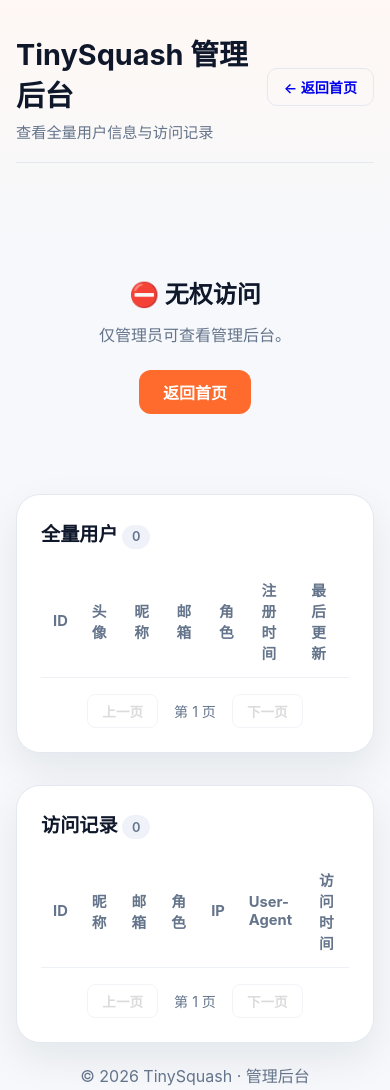
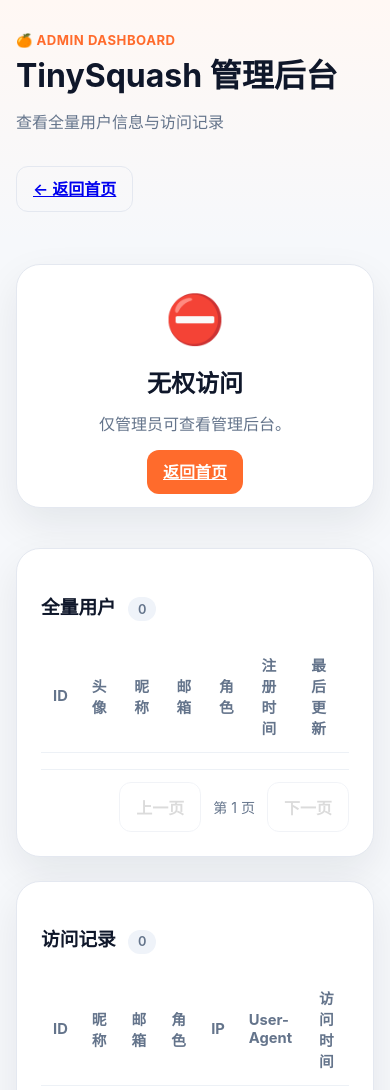
Before and after one commit to cable5881/tiny-squash, a website: page public/admin.html in a window 390 px wide. Shown: the top 1090 px of the page. Drawn offline with Linux system fonts and the light colour scheme; no server answers.

Commit message:
ui: optimize admin dashboard UI to match site-wide design
- Redesign admin page structure to align with home page
- Use global style variables (color, radius, shadow) for consistency
- Remove custom purple theme, reuse primary orange color
- Standardize card, button, table styles matching home page
- Add loading spinner animation
- Improve visual hierarchy and spacing
- Optimize responsive layout

```diff
--- a/public/admin.html
+++ b/public/admin.html
@@ -9,26 +9,35 @@
   </head>
   <body>
     <div class="page-shell">
-      <header class="admin-header">
+      <header class="hero">
         <div>
-          <h1 class="admin-title">TinySquash 管理后台</h1>
-          <p class="admin-subtitle">查看全量用户信息与访问记录</p>
+          <p class="eyebrow">🍊 Admin Dashboard</p>
+          <h1 class="hero-title">TinySquash 管理后台</h1>
+          <p class="hero-copy">查看全量用户信息与访问记录</p>
         </div>
-        <a href="/" class="ghost-btn admin-back-btn">← 返回首页</a>
+        <div class="hero-actions">
+          <a href="/" class="ghost-btn">← 返回首页</a>
+        </div>
       </header>
 
-      <div id="admin-loading" class="admin-loading">正在验证权限...</div>
+      <div id="admin-loading" class="admin-loading">
+        <div class="loading-spinner"></div>
+        <p>正在验证权限...</p>
+      </div>
       <div id="admin-denied" class="admin-denied hidden">
-        <h2>⛔ 无权访问</h2>
-        <p>仅管理员可查看管理后台。</p>
-        <a href="/" class="primary-btn">返回首页</a>
+        <div class="panel" style="max-width: 400px; margin: 0 auto; text-align: center;">
+          <div style="font-size: 3rem; margin-bottom: 16px;">⛔</div>
+          <h2 style="margin: 0 0 12px;">无权访问</h2>
+          <p style="color: var(--muted); margin: 0 0 24px;">仅管理员可查看管理后台。</p>
+          <a href="/" class="primary-btn">返回首页</a>
+        </div>
       </div>
 
       <main id="admin-content" class="admin-content hidden">
         <!-- 用户管理 -->
-        <section class="admin-section">
-          <div class="admin-section-header">
-            <h2>全量用户 <span id="user-total" class="badge">0</span></h2>
+        <section class="panel">
+          <div class="panel-title-row">
+            <h3>全量用户 <span id="user-total" class="badge">0</span></h3>
           </div>
           <div class="table-wrap">
             <table>
@@ -48,15 +57,15 @@
           </div>
           <div class="pagination">
             <button id="user-prev" class="ghost-btn" disabled>上一页</button>
-            <span id="user-page-info">第 1 页</span>
+            <span id="user-page-info" class="page-info">第 1 页</span>
             <button id="user-next" class="ghost-btn" disabled>下一页</button>
           </div>
         </section>
 
         <!-- 访问记录 -->
-        <section class="admin-section">
-          <div class="admin-section-header">
-            <h2>访问记录 <span id="visit-total" class="badge">0</span></h2>
+        <section class="panel">
+          <div class="panel-title-row">
+            <h3>访问记录 <span id="visit-total" class="badge">0</span></h3>
           </div>
           <div class="table-wrap">
             <table>
@@ -76,7 +85,7 @@
           </div>
           <div class="pagination">
             <button id="visit-prev" class="ghost-btn" disabled>上一页</button>
-            <span id="visit-page-info">第 1 页</span>
+            <span id="visit-page-info" class="page-info">第 1 页</span>
             <button id="visit-next" class="ghost-btn" disabled>下一页</button>
           </div>
         </section>
--- a/public/style.css
+++ b/public/style.css
@@ -516,6 +516,7 @@
   max-width: 200px;
 }
 
+
 /* ===== 管理员入口按钮 ===== */
 .admin-link {
   display: inline-flex;
@@ -534,35 +535,7 @@
   color: #2563eb;
 }
 
-/* ===== 管理后台页面 ===== */
-.admin-header {
-  display: flex;
-  justify-content: space-between;
-  align-items: center;
-  margin-bottom: 32px;
-  padding-bottom: 20px;
-  border-bottom: 1px solid var(--panel-border);
-}
-
-.admin-title {
-  margin: 0;
-  font-size: 1.8rem;
-}
-
-.admin-subtitle {
-  margin: 6px 0 0;
-  color: var(--muted);
-  font-size: 0.95rem;
-}
-
-.admin-back-btn {
-  white-space: nowrap;
-  padding: 8px 16px;
-  border-radius: 10px;
-  text-decoration: none;
-  font-size: 0.88rem;
-}
-
+/* ===== 管理后台样式 ===== */
 .admin-loading {
   text-align: center;
   padding: 80px 0;
@@ -570,51 +543,29 @@
   font-size: 1.1rem;
 }
 
-.admin-denied {
-  text-align: center;
-  padding: 80px 0;
+.loading-spinner {
+  display: inline-block;
+  width: 32px;
+  height: 32px;
+  border: 3px solid var(--panel-border);
+  border-top-color: var(--primary);
+  border-radius: 50%;
+  animation: spin 0.8s linear infinite;
+  margin-bottom: 16px;
 }
 
-.admin-denied h2 {
-  font-size: 1.5rem;
-  margin: 0 0 12px;
+@keyframes spin {
+  to { transform: rotate(360deg); }
 }
 
-.admin-denied p {
-  color: var(--muted);
-  margin: 0 0 24px;
-}
-
-.admin-denied .primary-btn {
-  display: inline-block;
-  text-decoration: none;
-  padding: 10px 24px;
+.admin-denied {
+  padding: 40px 0;
 }
 
 .admin-content {
   display: flex;
   flex-direction: column;
-  gap: 32px;
-}
-
-.admin-section {
-  background: var(--panel);
-  border: 1px solid var(--panel-border);
-  border-radius: var(--radius-lg);
-  box-shadow: var(--shadow);
-  padding: 24px;
-}
-
-.admin-section-header {
-  display: flex;
-  align-items: center;
-  gap: 12px;
-  margin-bottom: 16px;
-}
-
-.admin-section-header h2 {
-  margin: 0;
-  font-size: 1.2rem;
+  gap: 24px;
 }
 
 .badge {
@@ -629,19 +580,20 @@
   color: var(--muted);
   font-size: 0.8rem;
   font-weight: 600;
+  margin-left: 8px;
 }
 
 .role-badge {
   display: inline-block;
-  padding: 2px 10px;
+  padding: 3px 10px;
   border-radius: 999px;
   font-size: 0.78rem;
   font-weight: 600;
 }
 
 .role-admin {
-  background: #fef3c7;
-  color: #92400e;
+  background: #fef2e9;
+  color: var(--primary-dark);
 }
 
 .role-user {
@@ -660,15 +612,20 @@
 .pagination {
   display: flex;
   align-items: center;
-  justify-content: center;
-  gap: 16px;
+  justify-content: flex-end;
+  gap: 12px;
   margin-top: 16px;
+  padding-top: 12px;
+  border-top: 1px solid #edf1f6;
+}
+
+.page-info {
   font-size: 0.88rem;
   color: var(--muted);
 }
 
-.pagination .ghost-btn {
-  padding: 6px 14px;
-  font-size: 0.85rem;
-  border-radius: 8px;
+.hero-title {
+  margin: 0;
+  font-size: clamp(1.8rem, 4vw, 2.8rem);
+  line-height: 1.02;
 }
```
Also changed, not shown: public/index.html (+2 -2 lines).
